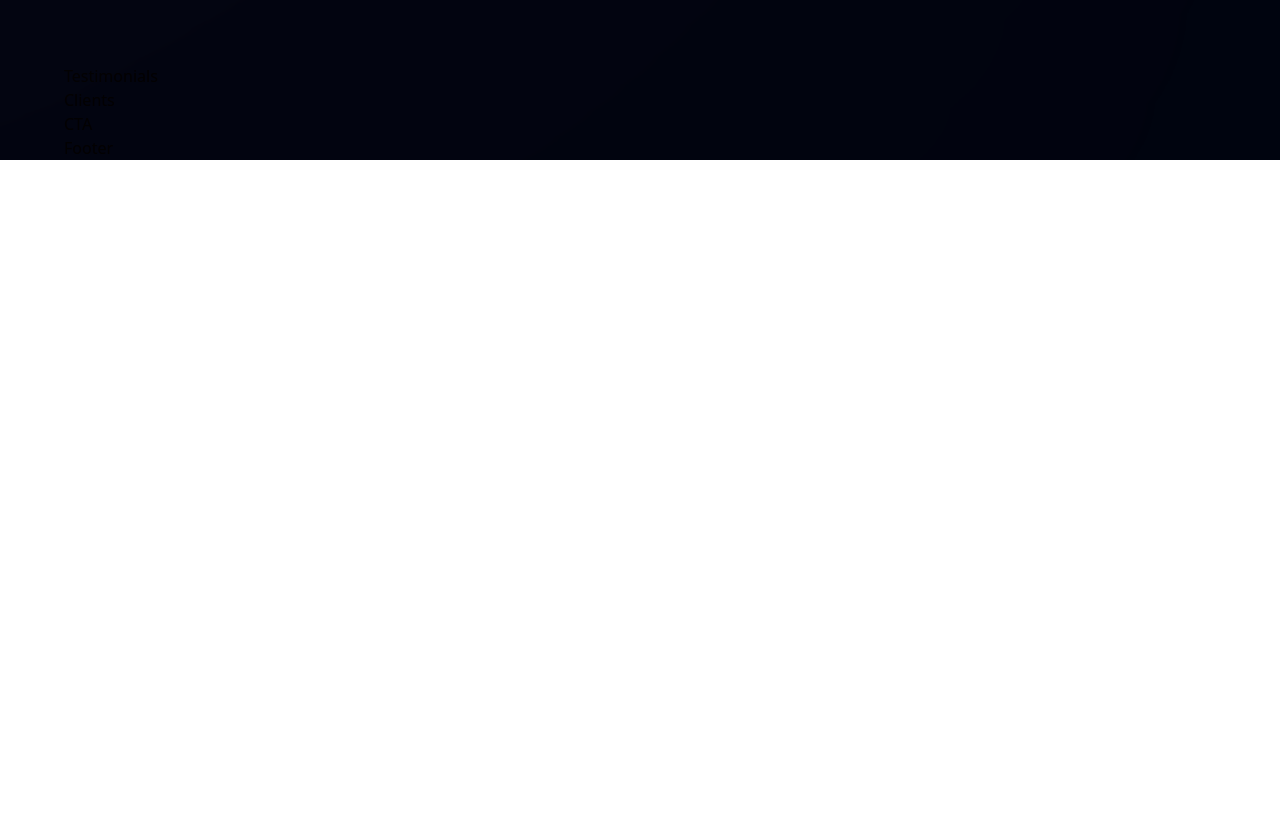
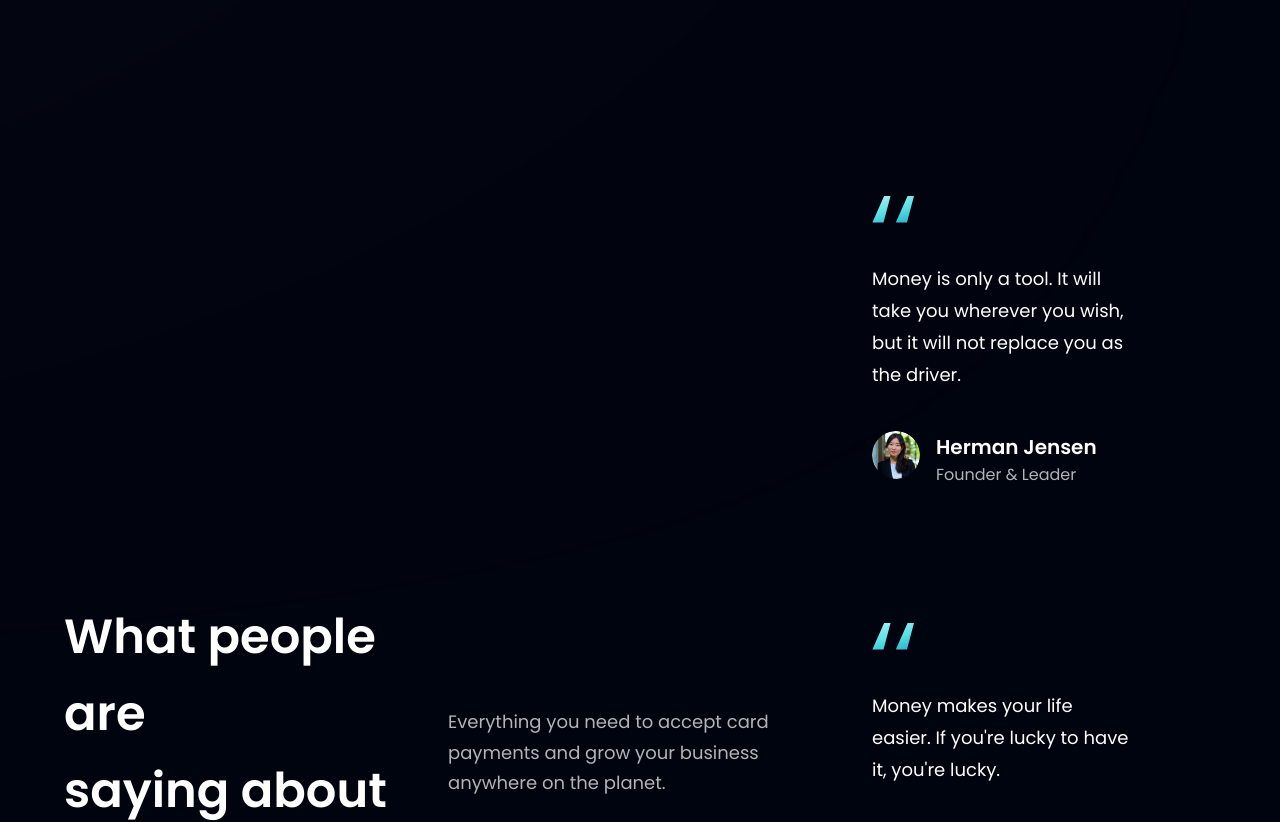
Before and after one commit to SaadEssam/hoobank-template-react, a React (Vite) app: page / in a window 1280 px wide. Shown: the part 2740-3562 px from the top of the page. Before the commit the page ends 2900 px from the top, so only its background shows below. Built offline with nearby package versions, Linux system fonts and the light colour scheme.

Commit message:
FeedbackCard component

```diff
--- a/src/components/FeedbackCard.jsx
+++ b/src/components/FeedbackCard.jsx
@@ -1,9 +1,20 @@
 import React from 'react'
+import { quotes } from '../assets'
 
-const FeedbackCard = () => {
-  return (
-    <div>FeedbackCard</div>
-  )
-}
+const FeedbackCard = ({ content, name, title, img }) => (
+  <div className="flex justify-between flex-col px-10 py-12 rounded-[20px] max-w-[370px]
+  md:mr-10 sm:mr-5 mr-0 my-5 feedback-card">
+    <img src={quotes} alt="double_quotes" className="w-[42px] h-[27px] object-contain" />
+    <p className="font-poppins font-normal text-[18px] leading-[32px] text-white my-10">{content}</p>
+    <div className="flex flex-row">
+      <img src={img} alt={name} className="w-[48px] h-[48px] rounded-full" />
+      <div className="flex flex-col ml-4">
+        <h4 className="font-poppins font-semibold text-[20px] leading-[32px] text-white">{name}</h4>
+        <p className="font-poppins font-normal text-[16px] leading-[24px] text-dimWhite">{title}</p>
+      </div>
+    </div>
+  </div>
+)
+
 
 export default FeedbackCard
--- a/src/components/Testimonials.jsx
+++ b/src/components/Testimonials.jsx
@@ -1,9 +1,27 @@
 import React from 'react'
+import { feedback} from '../constants'
+import styles from '../style'
+import FeedbackCard from './FeedbackCard'
 
-const Testimonials = () => {
-  return (
-    <div>Testimonials</div>
-  )
-}
+const Testimonials = () => (
+  <section id="clients" className={`${styles.paddingY} ${styles.flexCenter} flex-col relative`}>
+    <div />
+    <div className="w-full flex justify-between items-center md:flex-row flex-col sm:mb-16 mb-6
+    relative z-[1]">
+      <h1 className={styles.heading2}>What people are <br className="sm:block hidden"/>saying about us</h1>
+      <div className="w-full md:mt-0 mt-6">
+        <p className={`${styles.paragraph} text-left max-w-[450px]`}>Everything you need to accept
+        card payments and grow your business anywhere on the planet.</p>
+      </div>
+
+      <div className="flex flex-wrap sm:justify-start justify-center w-full feedback-container
+      relative z-[1]">
+        {feedback.map((card) => (
+          <FeedbackCard key={card.id} {...card} />
+        ))}
+      </div>
+    </div>
+  </section>
+)
 
 export default Testimonials
```
